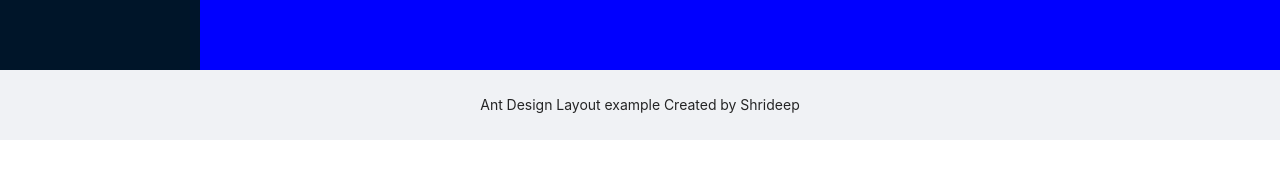
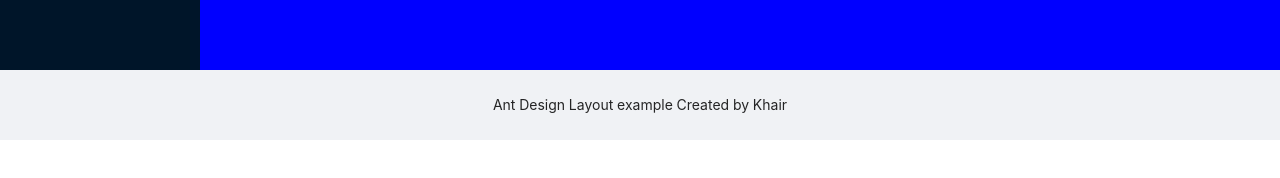
Before and after one commit to Khaair/ANT-Design-Deshboard, a React (Create React App) app: page / in a window 1280 px wide. Shown: the part 434-612 px from the top of the page. Built offline with nearby package versions, Linux system fonts and the light colour scheme.

Commit message:
first commit

```diff
--- a/src/App.js
+++ b/src/App.js
@@ -60,7 +60,7 @@
         </Sider>
         <Content style={{background:"blue",height:"440px"}}>Content hiii</Content>
       </Layout>
-      <Footer style={{ textAlign: 'center' }}>Ant Design Layout example Created by Shrideep</Footer>
+      <Footer style={{ textAlign: 'center' }}>Ant Design Layout example Created by Khair</Footer>
     </Layout>
   </div>
 );
```
